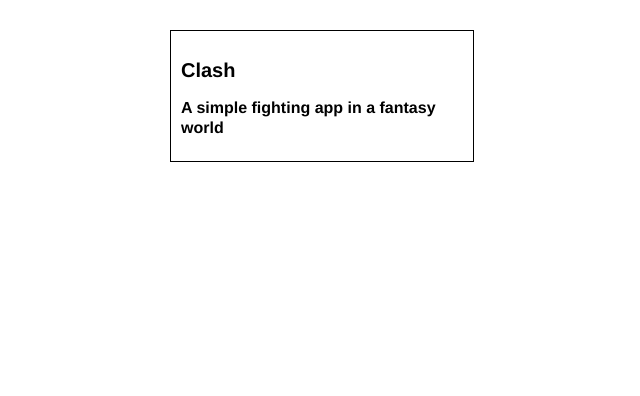
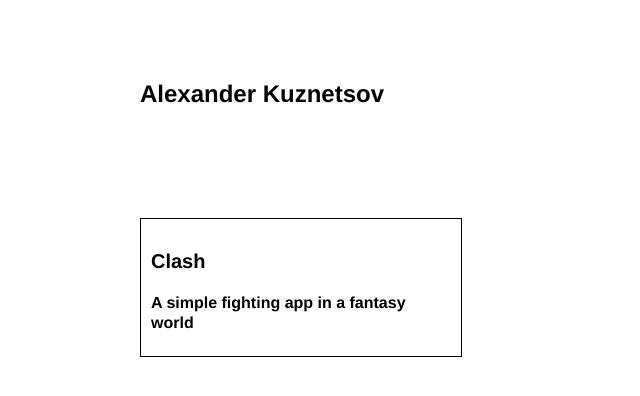
Before and after one commit to alex-y-kuznetsov/portf, a Vue app: page /#/ in a window 1280 px wide. Shown: the top 396 px of the page, without its empty margins (0-640 px from the left). Built offline with nearby package versions, Linux system fonts and the light colour scheme.

Commit message:
profile component

```diff
--- a/src/assets/styles/components/home.less
+++ b/src/assets/styles/components/home.less
@@ -5,6 +5,6 @@
 .container {
   max-width: 1000px;
   margin: 0 auto;
-  padding: 0 10px;
+  padding: 0 30px;
 
 }
--- /dev/null
+++ b/src/assets/styles/components/profile.less
@@ -0,0 +1,7 @@
+.profile {
+  padding-block: 60px;
+}
+
+.profile_name {
+  font-size: 24px;
+}
--- a/src/assets/styles/components/projects.less
+++ b/src/assets/styles/components/projects.less
@@ -1,7 +1,7 @@
 .projects {
   display: flex;
   justify-content: space-between;
-  padding: 30px;
+  padding: 30px 0;
 }
 
 .project_item {
--- a/src/assets/styles/styles.less
+++ b/src/assets/styles/styles.less
@@ -2,4 +2,5 @@
 @import './general.less';
 @import './mixins.less';
 @import './components/home.less';
+@import './components/profile.less';
 @import './components/projects.less';
--- /dev/null
+++ b/src/components/Profile.vue
@@ -0,0 +1,16 @@
+<template>
+  <section class="profile">
+    <h1 class="profile_name">{{ profile.name }}</h1>
+  </section>
+</template>
+
+<script>
+import profile from '@/data/profile.js';
+export default {
+  data () {
+    return {
+      profile
+    }
+  }
+}
+</script>
--- a/src/components/Project.vue
+++ b/src/components/Project.vue
@@ -11,6 +11,7 @@
 import projects from '@/data/projects.js';
 
 export default {
+  name: 'Project',
   props: {
     id: {
       type: Number
--- /dev/null
+++ b/src/data/profile.js
@@ -0,0 +1,5 @@
+export default {
+  name: 'Alexander Kuznetsov',
+  prefession: 'Front-end Developer',
+  description: ''
+}
--- a/src/views/Home.vue
+++ b/src/views/Home.vue
@@ -1,21 +1,24 @@
 <template>
   <div class="home container">
-    <div class="projects">
+    <Profile />
+    <section class="projects">
       <Project
         v-for="project in projects"
         v-bind:key ="project.id"
         v-bind:id="project.id" />
-    </div>
+    </section>
   </div>
 </template>
 
 <script>
 import projects from '@/data/projects.js';
+import Profile from '@/components/Profile.vue';
 import Project from '@/components/Project.vue';
 
 export default {
   name: 'Home',
   components: {
+    Profile,
     Project
   },
   data () {
```
